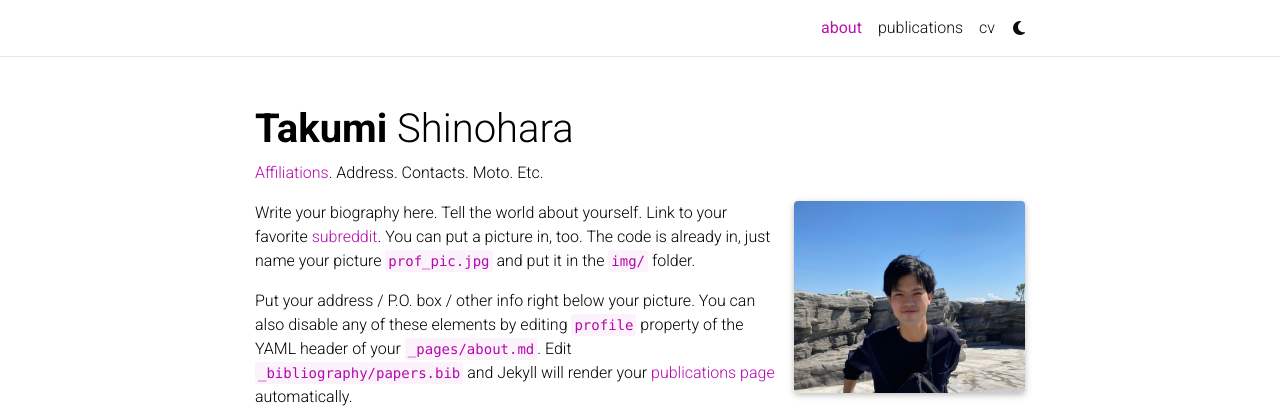
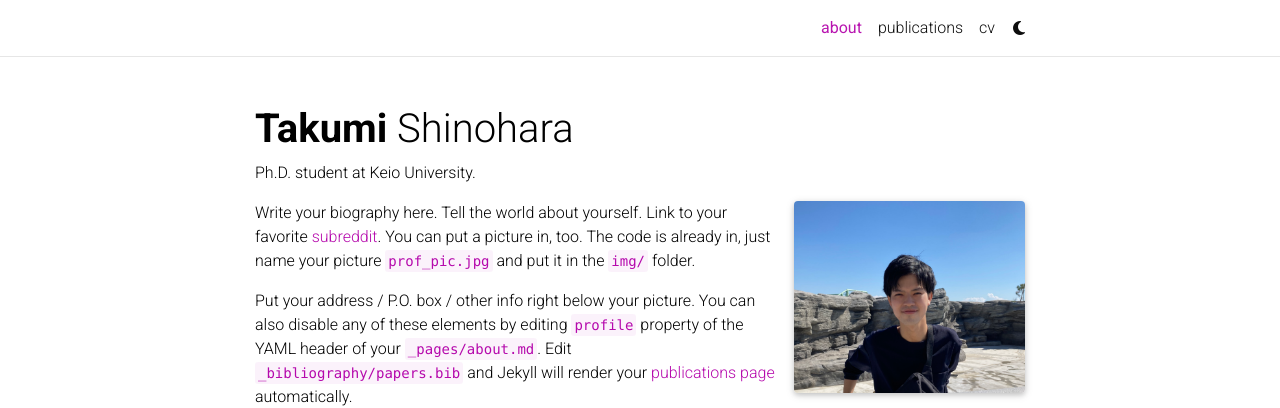
Before and after one commit to Takumi-Shinohara/Takumi-Shinohara.github.io, a Jekyll site: the page built from _pages/about.md, in a window 1280 px wide. Shown: the top 408 px of the page. Built offline with Jekyll 4.4.1, drawn with Linux system fonts in a browser that asks for light colours; full-size pictures stand in for the smaller copies a plugin makes; some web fonts are replaced; comment, search, counter and statistics services are not loaded; a style sheet for code colours, icons or effects is not loaded.

Commit message:
Update about.md

```diff
--- a/_pages/about.md
+++ b/_pages/about.md
@@ -2,7 +2,7 @@
 layout: about
 title: about
 permalink: /
-subtitle: <a href='#'>Affiliations</a>. Address. Contacts. Moto. Etc.
+subtitle: Ph.D. student at Keio University.
 
 profile:
   align: right
```
